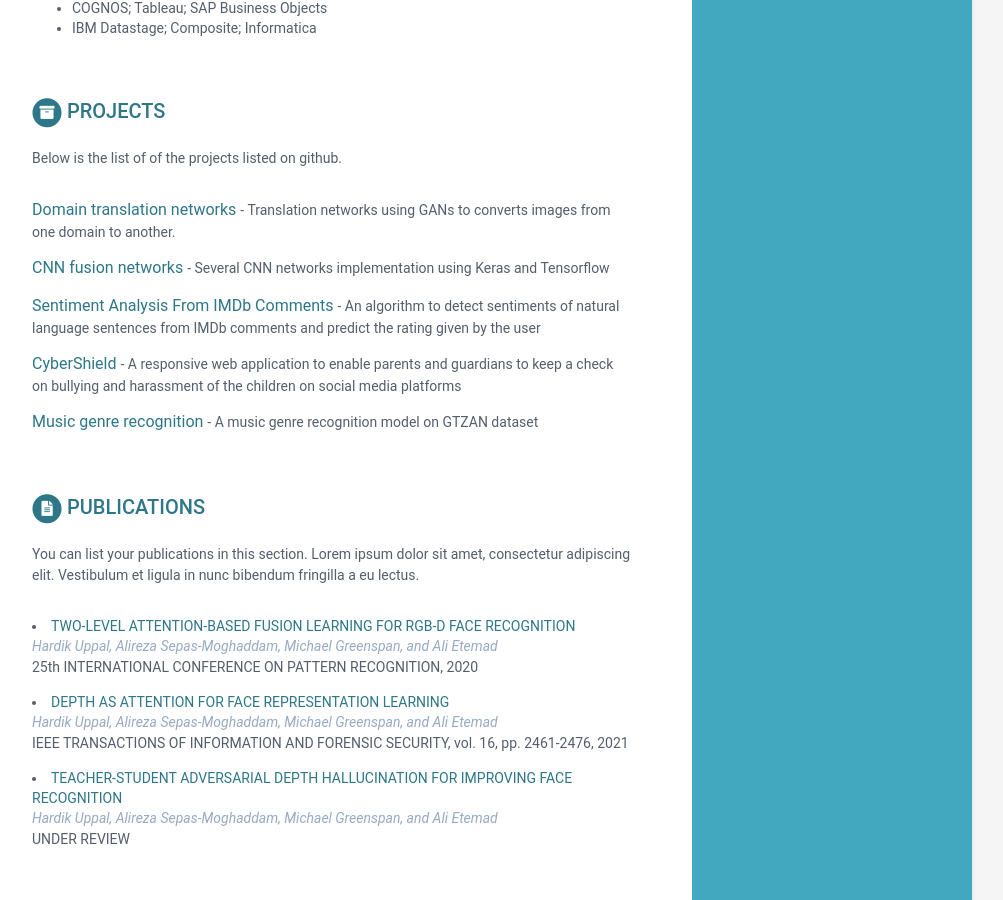
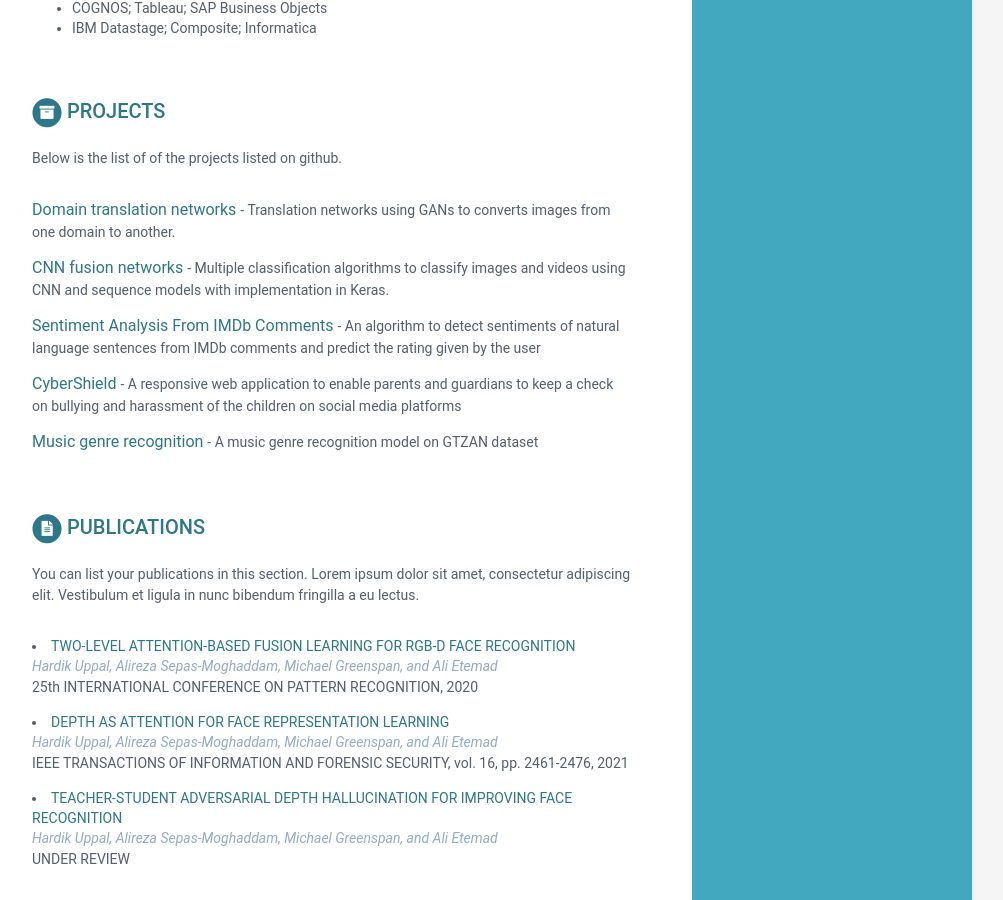
Before and after one commit to hardik-uppal/online-cv, a Jekyll site: the page built from index.html, in a window 1280 px wide and 900 px high, scrolled down 1408 px. Shown: the whole window, without its empty margins (168-1171 px from the left). Built offline with Jekyll 4.4.1, drawn with Linux system fonts in a browser that asks for light colours.

Commit message:
Update data.yml

```diff
--- a/_data/data.yml
+++ b/_data/data.yml
@@ -106,7 +106,7 @@ projects:
 
       - title: CNN fusion networks
         link: "https://github.com/hardik-uppal/CNN-fusion-networks"
-        tagline: "Several CNN networks implementation using Keras and Tensorflow"
+        tagline: "Multiple classification algorithms to classify images and videos using CNN and sequence models with implementation in Keras."
 
       - title: Sentiment Analysis From IMDb Comments
         link: "https://colab.research.google.com/drive/1jLzIqhHik8E8HJF72xW69gQzr35u1lBD?usp=sharing"
```
